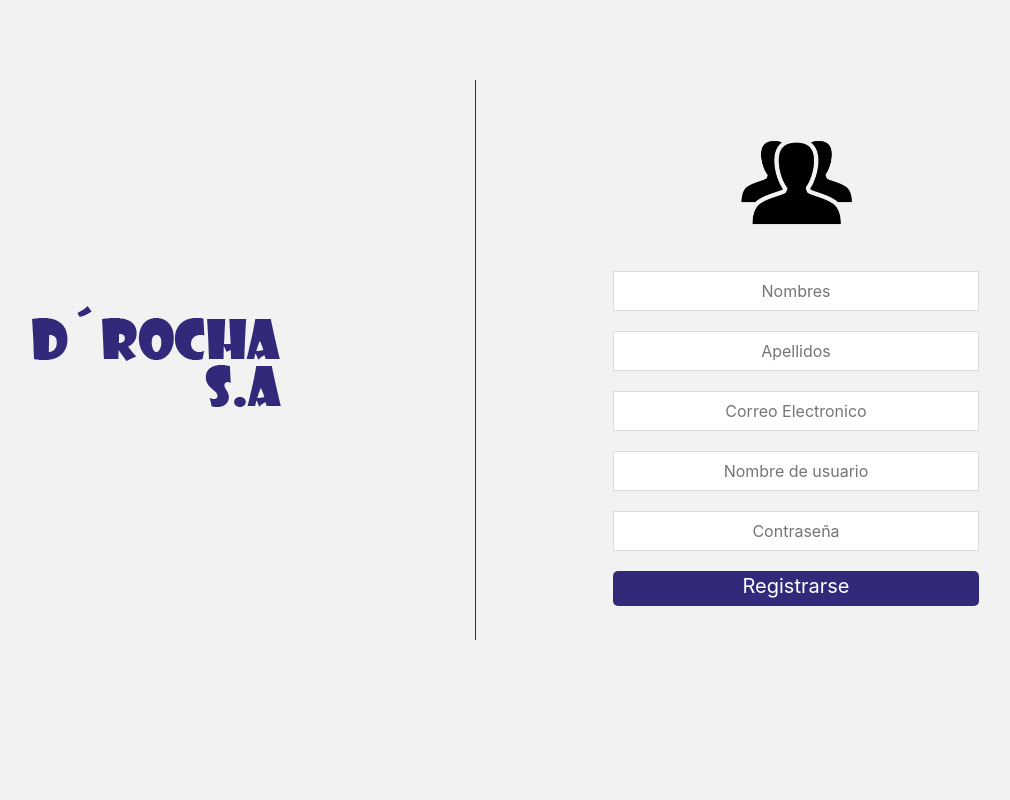
After one commit to camiloordonez01/proyectowww, a Django app: page /user/registry in a window 1280 px wide. The commit adds this page. Shown: the whole page, without its empty margins (164-1174 px from the left). Run offline with Django 3.2, Linux system fonts and the light colour scheme; parts of the project's set-up code (start-up, migrations or seed data) failed here and were passed over; some libraries are stand-ins or nearby versions.

Commit message:
actualizo login y agrego registry.html y reset_password.html

```diff
--- /dev/null
+++ b/rocha/templates/usuario/registry.html
@@ -0,0 +1,11 @@
+{% extends 'components/sesion.html'%}
+{% load staticfiles %}
+{% block fila%}
+	<img class="user" src="{% static 'img/users.png' %}">
+	<input class="first_name input_registry" type="text" name="first_name" id="first_name" placeholder="Nombres">
+	<input class="last_name input_registry" type="text" name="last_name" id="last_name" placeholder="Apellidos">
+	<input class="email_registry input_registry" type="text" name="email_registry" id="email_registry" placeholder="Correo Electronico">
+	<input class="username_registry input_registry" type="text" name="username_registry" id="username_registry" placeholder="Nombre de usuario">
+	<input class="password_registry input_registry" type="password" name="password_registry" id="password_registry" placeholder="Contraseña">
+	<a class="registry" id="registry" href="#">Registrarse</a>
+{% endblock%}
```
Also changed, not shown: rocha/templates/usuario/login.html (+3 -12 lines), rocha/templates/usuario/reset_password.html (added, +7 -0 lines).
